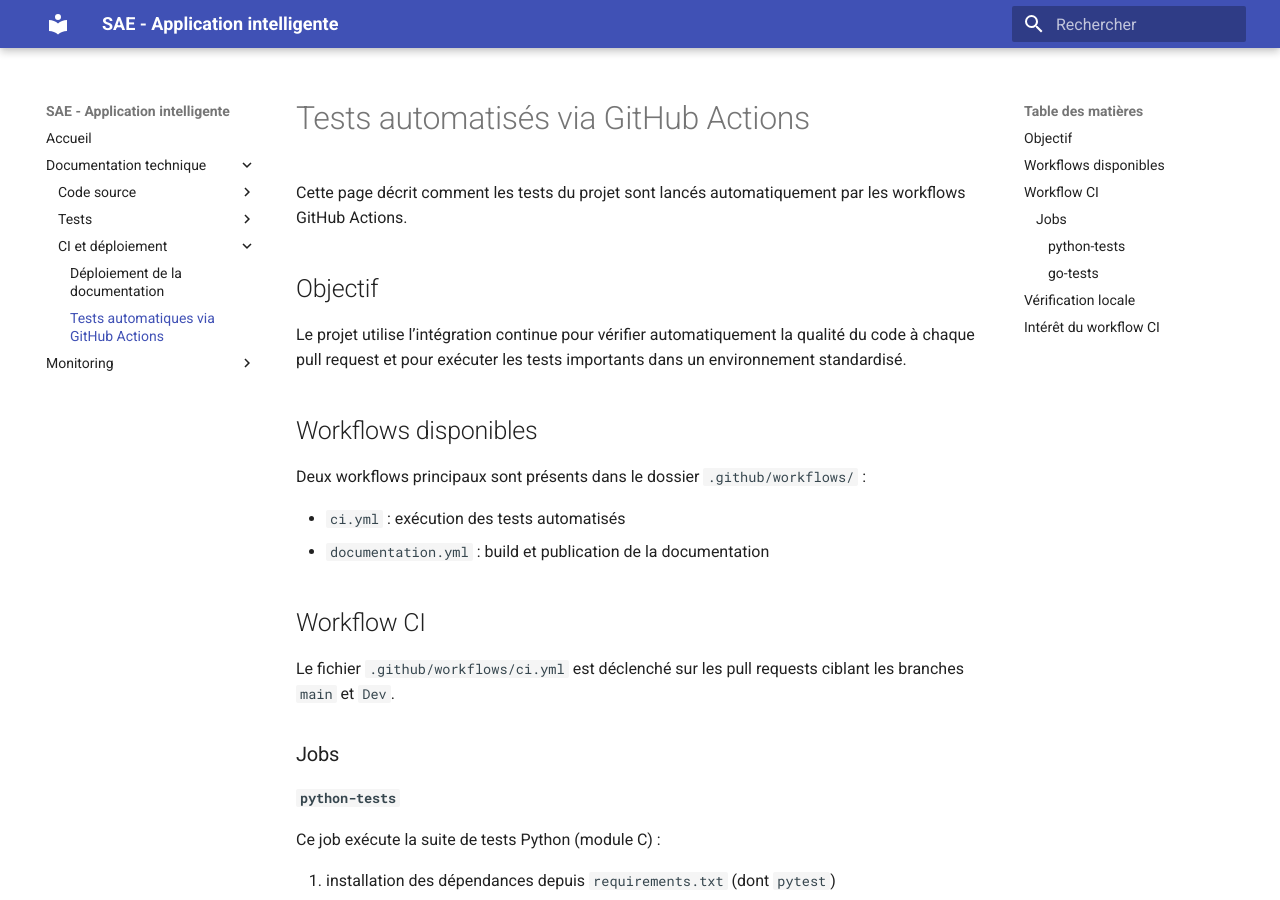
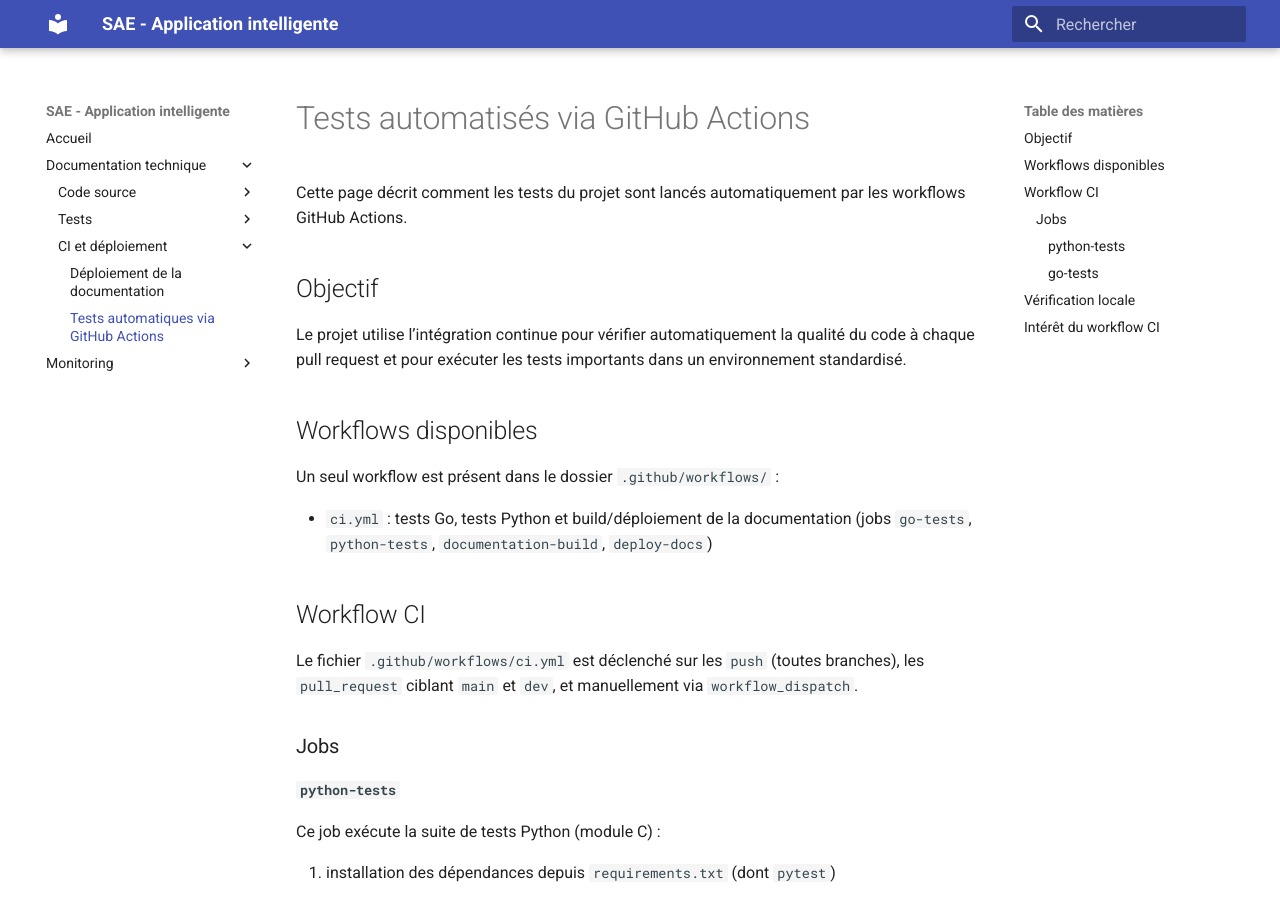
Before and after one commit to HembertD/SAE_sujet_8_application_intelligente, an MkDocs documentation site: the page built from docs/deploiement_tests_workflows.md, in a window 1280 px wide and 900 px high. Built offline with MkDocs 1.6.1 and Material for MkDocs 9.7.7, drawn with Linux system fonts in a browser that asks for light colours.

Commit message:
docs: Dev->dev et aligne la doc sur le workflow ci.yml unique

```diff
--- a/docs/deploiement_tests_workflows.md
+++ b/docs/deploiement_tests_workflows.md
@@ -8,14 +8,13 @@
 
 ## Workflows disponibles
 
-Deux workflows principaux sont présents dans le dossier `.github/workflows/` :
+Un seul workflow est présent dans le dossier `.github/workflows/` :
 
-- `ci.yml` : exécution des tests automatisés
-- `documentation.yml` : build et publication de la documentation
+- `ci.yml` : tests Go, tests Python et build/déploiement de la documentation (jobs `go-tests`, `python-tests`, `documentation-build`, `deploy-docs`)
 
 ## Workflow CI
 
-Le fichier `.github/workflows/ci.yml` est déclenché sur les pull requests ciblant les branches `main` et `Dev`.
+Le fichier `.github/workflows/ci.yml` est déclenché sur les `push` (toutes branches), les `pull_request` ciblant `main` et `dev`, et manuellement via `workflow_dispatch`.
 
 ### Jobs
 
```
Also changed, not shown: docs/deploiement_documentation.md (+6 -6 lines), 1 other file.
